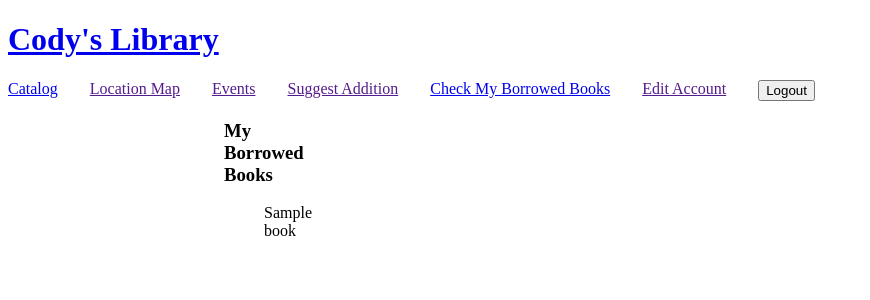
After one commit to codysharma/CodyLibrary, a Django app: page /mybooks/ in a window 1280 px wide. The commit adds this page. Shown: the top 300 px of the page, without its empty margins (0-870 px from the left). Run offline with Django 5.2, Linux system fonts and the light colour scheme; a user stored in the database is signed in; tables that the repository leaves empty hold one stand-in row (values such as "Sample post").

Commit message:
can now check current user's borrowed books

```diff
--- a/library_app/forms.py
+++ b/library_app/forms.py
@@ -4,4 +4,4 @@ from .models import Book
 class BookForm(forms.ModelForm):
     class Meta:
         model = Book
-        fields = ('title','publication_year','author','genre', 'number_in_collection')
+        fields = ('title','publication_year','author','genre', 'number_in_collection', 'picture_url')
--- a/library_app/models.py
+++ b/library_app/models.py
@@ -1,4 +1,5 @@
 from django.db import models
+from django.contrib.auth.models import User
 
 class Genres(models.TextChoices):
         FICTION = 'FICT', 'Fiction'
@@ -23,6 +24,8 @@ class Book(models.Model):
     author = models.ForeignKey(Author, on_delete=models.CASCADE, related_name="books", default=1)
     genre = models.CharField(max_length=50, choices=Genres.choices, default='NF')
     number_in_collection = models.PositiveSmallIntegerField(default=1)
+    picture_url = models.TextField(null=True, blank=True)
+    borrower = models.ForeignKey(User, on_delete=models.SET_NULL, null=True, blank=True)
 
     def __str__(self):
         return self.title
--- a/library_app/templates/library_app/base.html
+++ b/library_app/templates/library_app/base.html
@@ -9,13 +9,28 @@
     <title>Cody's Library</title>
 </head>
 <body>
+  <header>
     <a href="{% url 'index' %}"><h1>Cody's Library</h1></a>
     <nav>
+      {% if user.is_authenticated %}
       <a href="{% url 'catalog' %}">Catalog</a>
       <a href="">Location Map</a>
       <a href="">Events</a>
-      <a href="">Login/Create Account</a>
+      <a href="">Suggest Addition</a>
+      <a href="{% url 'my_borrowed' %}">Check My Borrowed Books</a>
+      <a href="">Edit Account</a>
+      <form method="post" action="{% url 'logout' %}">
+        {% csrf_token %}
+        <button type="submit">Logout</button>
+      </form>
+      {% else %}
+      <a href="{% url 'catalog' %}">Catalog</a>
+      <a href="">Location Map</a>
+      <a href="">Events</a>
+      <a href="{% url 'login' %}">Login/Create Account</a>
+      {% endif %}
     </nav>
+  </header>
   <main>
     <div id="catalog_nav">
       {% block sidebar %} {%endblock%}
--- /dev/null
+++ b/library_app/templates/library_app/book_list_borrowed_user.html
@@ -0,0 +1,19 @@
+{% extends 'library_app/base.html' %}
+{% block content %}
+    <h3>My Borrowed Books</h3>
+
+    {% if object_list %}
+    <ul>
+
+      {% for book in object_list %}
+      <li>
+        {{ book.title }}
+      </li>
+      {% endfor %}
+    </ul>
+
+    {% else %}
+      <p>There are no books borrowed.</p>
+    {% endif %}
+
+{% endblock %}
--- a/library_app/templates/library_app/catalog/book_detail.html
+++ b/library_app/templates/library_app/catalog/book_detail.html
@@ -1,11 +1,17 @@
 {% extends 'library_app/catalog/catalog_base.html' %}
 {% block content %}
 <h2>"{{book.title}}" by {{book.author}}</h2>
+<img src="{{book.picture_url}}" alt="" class="book_photo">
 <ul>
     <li>Genre: {{book.genre}}</li>
     <li>Publication year: {{book.publication_year}}</li>
     <li>Number in our collection: {{book.number_in_collection}}</li>
     <li>ID: {{book.id}}</li>
+    {% if book.borrower %}
+    <li>Status: Currently out on loan</li>
+    {%else%}
+    <li>Status: Currently available</li>
+    {%endif%}
 </ul>
 
 <a href="{% url 'book_edit' pk=book.pk %}">Edit this item in the collection</a>
--- a/library_app/templates/library_app/catalog/book_edit_form.html
+++ b/library_app/templates/library_app/catalog/book_edit_form.html
@@ -5,4 +5,5 @@
     {% csrf_token %} {{ form.as_p }}
     <button type="submit" class="save btn btn-default">Save</button>
 </form>
+<a href="">Delete this book from the collection</a>
 {% endblock %}
--- /dev/null
+++ b/library_app/templates/library_app/map.html
@@ -0,0 +1,5 @@
+{% extends 'library_app/base.html' %}
+{% block content %}
+<h4>Map of the Library</h4>
+<p>Under construction</p>
+{% endblock %}
--- a/library_app/templates/library_app/suggestion_form.html
+++ b/library_app/templates/library_app/suggestion_form.html
@@ -2,3 +2,9 @@
 {% block content %}
 <h2>Suggest A New Addition to the Collection</h2>
 {% endblock %}
+
+{% extends 'library_app/base.html' %}
+{% block content %}
+<h4>Suggest A New Addition to the Collection</h4>
+<p>Under construction</p>
+{% endblock %}
--- a/library_app/urls.py
+++ b/library_app/urls.py
@@ -16,4 +16,5 @@ urlpatterns = [
     path('catalog/education', views.catalog_edu, name='catalog_edu'),
     path('catalog/architectureandurbanplanning', views.catalog_aup, name='catalog_aup'),
     path('catalog/nonfiction', views.catalog_nf, name='catalog_nf'),
+    path('mybooks/', views.LoanedBooksByUserListView.as_view(), name='my_borrowed')
 ]
--- a/library_app/views.py
+++ b/library_app/views.py
@@ -1,24 +1,40 @@
+from typing import Any
+from django.db.models.query import QuerySet
 from django.shortcuts import render, redirect
 from .models import Book
 from .serializers import BookSerializer
 from rest_framework import generics
 from django.views import View
+from django.views.generic.list import ListView
 from .forms import BookForm
+from django.contrib.auth import login
+from django.contrib.auth.forms import UserCreationForm
+from django.contrib.auth.decorators import login_required
+from django.contrib.auth.mixins import LoginRequiredMixin
+
 
 # Create your views here.
 def index(req):
     return render(req, 'library_app/index.html')
 
+# class book_detail(generics.RetrieveUpdateDestroyAPIView):
+#     queryset = Book.objects.all()
+#     serializer_class = BookSerializer
+
+def book_detail(req, pk):
+    book = Book.objects.get(id=pk)
+    return render(req, 'library_app/catalog/book_detail.html', {'book': book})
+
 def catalog(req):
-    catalog = Book.objects.all()
+    catalog = Book.objects.all().order_by('title')
     return render(req, 'library_app/catalog/catalog_base.html', {'catalog': catalog})
 
 def catalog_fiction(req):
-    fiction_catalog = Book.objects.filter(genre="FICT")
+    fiction_catalog = Book.objects.filter(genre="FICT").order_by('author')
     return render(req, 'library_app/catalog/catalog_fiction.html', {'fiction_catalog': fiction_catalog})
 
 def catalog_ush(req):
-    ush_catalog = Book.objects.filter(genre="USH")
+    ush_catalog = Book.objects.filter(genre="USH").order_by('author')
     return render(req, 'library_app/catalog/catalog_ush.html', {'ush_catalog': ush_catalog})
 
 def catalog_wh(req):
@@ -41,14 +57,7 @@ def catalog_nf(req):
     nf_catalog = Book.objects.filter(genre="NF")
     return render(req, 'library_app/catalog/catalog_nf.html', {'nf_catalog': nf_catalog})
 
-# class book_detail(generics.RetrieveUpdateDestroyAPIView):
-#     queryset = Book.objects.all()
-#     serializer_class = BookSerializer
-
-def book_detail(req, pk):
-    book = Book.objects.get(id=pk)
-    return render(req, 'library_app/catalog/book_detail.html', {'book': book})
-
+@login_required
 def book_create(req):
     if req.method == 'POST':
         form = BookForm(req.POST)
@@ -59,8 +68,11 @@ def book_create(req):
         form = BookForm()
         return render(req, 'library_app/catalog/new_book_form.html', {'form': form})
 
+@login_required
 def book_edit(req, pk):
+    print(f"the pk is: {pk}")
     book = Book.objects.get(id=pk)
+    print(f"the book id is: {book.id}")
     if req.method == "POST":
         form = BookForm(req.POST, instance=book)
         if form.is_valid():
@@ -70,8 +82,37 @@ def book_edit(req, pk):
         form = BookForm(instance=book)
     return render(req, 'library_app/catalog/book_edit_form.html', {'form': form})
 
-def book_delete(req, pk):
+@login_required
+def book_delete(_, pk):
+    Book.objects.get(id=pk).delete()
+    return redirect('catalog')
+
+@login_required
+def suggestion_create(req):
     return
 
-def suggestion_create(req):
-    return
+def signup(req):
+  error_message = ''
+  if req.method == 'POST':
+    form = UserCreationForm(req.POST)
+    if form.is_valid():
+      user = form.save()
+      login(req, user)
+      return redirect('index')
+    else:
+      error_message = 'Invalid sign up - try again'
+  form = UserCreationForm()
+  context = {'form': form, 'error_message': error_message}
+  return render(req, 'registration/signup.html', context)
+
+class LoanedBooksByUserListView(LoginRequiredMixin, ListView):
+    model = Book
+    template_name = 'library_app/book_list_borrowed_user.html'
+
+    def get_queryset(self):
+        return (
+            Book.objects.filter(borrower=self.request.user)
+            # From example, if I want to add a due-by date
+            # .filter(status__exact='o')
+            # .order_by('due_back')
+        )
--- a/library_project/settings.py
+++ b/library_project/settings.py
@@ -136,6 +136,8 @@ STATIC_URL = 'static/'
 DEFAULT_AUTO_FIELD = 'django.db.models.BigAutoField'
 STATICFILES_DIRS = [BASE_DIR / 'library_project' / 'static']
 
+LOGIN_REDIRECT_URL = '/catalog/'
+LOGOUT_REDIRECT_URL = '/'
 
 REST_FRAMEWORK = {
     'DEFAULT_AUTHENTICATION_CLASSES': [
@@ -153,4 +155,4 @@ REST_FRAMEWORK = {
     ]
 }
 
-CORS_ALLOW_ALL_ORIGINS = True
+# CORS_ALLOW_ALL_ORIGINS = True
--- a/library_project/static/library_app/style.css
+++ b/library_project/static/library_app/style.css
@@ -8,8 +8,14 @@ main {
     flex-direction: row;
 }
 
+nav {
+    display: inline-flex;
+    gap: 2rem;
+    justify-content: center;
+}
+
 #catalog_nav {
-    flex-basis: 15rem;
+    flex: 0 .1 15rem;
     text-align: center;
 }
 
@@ -25,3 +31,7 @@ ul {
 #catalog_nav_list li {
     padding-top: 1rem;
 }
+
+.book_photo {
+    max-width: 250px;
+}
--- a/library_project/urls.py
+++ b/library_project/urls.py
@@ -16,9 +16,12 @@ Including another URLconf
 """
 from django.contrib import admin
 from django.urls import path, include
+from library_app import views
 
 urlpatterns = [
     path('admin/', admin.site.urls),
     path('', include('library_app.urls')),
-    path('api-auth', include('rest_framework.urls', namespace='rest_framework'))
+    path('api-auth', include('rest_framework.urls', namespace='rest_framework')),
+    path('accounts/', include('django.contrib.auth.urls')),
+    path('accounts/signup/', views.signup, name='signup'),
 ]
```
Also changed, not shown: library_app/Todos.md (+2 -0 lines), library_app/templates/registration/login.html (added, +13 -0 lines), library_app/templates/registration/signup.html (added, +12 -0 lines), library_app/migrations/0003_book_picture_url.py (added), library_app/migrations/0004_book_borrower.py (added). Lines whose indentation alone changed are shown as unchanged.
